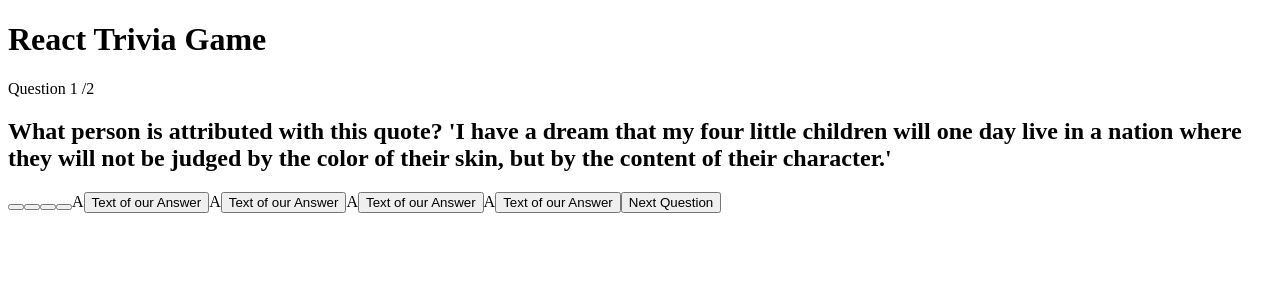
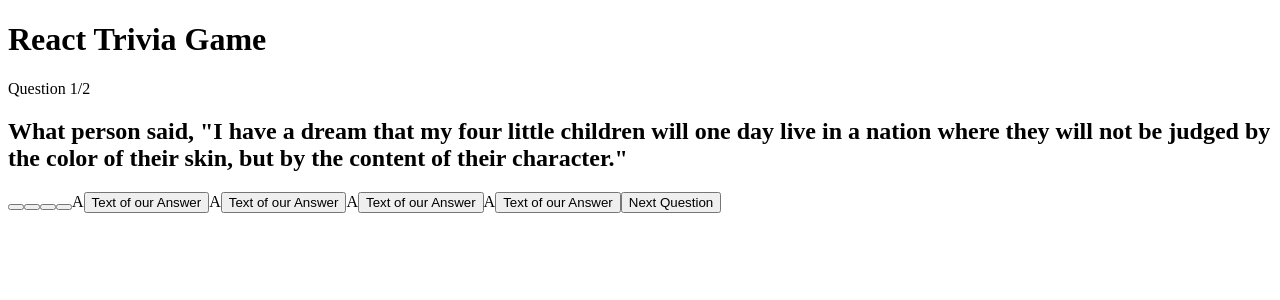
Before and after one commit to danny-englander/react-trivia-game, a React (Create React App) app: page / in a window 1280 px wide. Shown: the top 300 px of the page. Built offline with nearby package versions, Linux system fonts and the light colour scheme; the HTML template or start-up script is replaced by a standard one.

Commit message:
Add the finish page testing if the game is done or not

```diff
--- a/src/components/Game.jsx
+++ b/src/components/Game.jsx
@@ -9,8 +9,23 @@ const Game = () => {
 
   return (
     <>
+      {/* If showResults is true. */}
+      {gameState.showResults && (
+        <>
+          <h1 className="">Congratulations!</h1>
+          You have finished the game You've got 4 of
+          {gameState.questions.length}
+          <button onClick={() => dispatch({ type: 'RESTART_GAME' })}>
+            Play again!
+          </button>
+        </>
+      )}
+
+      {/* If showResults is false. */}
+      {!gameState.showResults && (
+        <>
           <p className="">
-        Question {gameState.currentQuestionIndex + 1} /
+            Question {gameState.currentQuestionIndex + 1}/
             {gameState.questions.length}
           </p>
 
@@ -23,6 +38,8 @@ const Game = () => {
             Next Question
           </button>
         </>
+      )}
+    </>
   )
 }
 
--- a/src/components/Question.jsx
+++ b/src/components/Question.jsx
@@ -7,10 +7,11 @@ const Question = () => {
   const [gameState] = useContext(GameContext)
   // Define the question
   const currentQuestion = gameState.questions[gameState.currentQuestionIndex]
-  console.log('Question', gameState)
+  console.log('currentQuestion', currentQuestion)
   return (
     <>
-      <h2>{currentQuestion.question}</h2>
+      <h2>{currentQuestion.dataQuestion}</h2>
+
       <button></button>
       <button></button>
       <button></button>
--- a/src/contexts/GameContext.js
+++ b/src/contexts/GameContext.js
@@ -1,8 +1,6 @@
 import React, { createContext, useReducer } from "react";
-
 // Import the game data.
 import questions from '../data/GameData'
-
 // Implement useReducer to separate the business logic from components.
 // This allows for global context (props) that can be accessed from any component.
 // This method makes the app more scalable.
@@ -10,23 +8,41 @@ import questions from '../data/GameData'
 const initialState = {
   currentQuestionIndex: 0,
   questions,
+  showResults: false,
+  answers: [],
 }
 
+// Define the reducer with state and action props.
 const reducer = (state, action) => {
   // Test for NEXT_QUESTION, increment by 1 for each question.
   if (action.type === 'NEXT_QUESTION') {
+    // Define a state that allows for the end of the game so we can go to the results page.
+    const showResults = state.currentQuestionIndex === state.questions.length - 1;
+    // True / False test if we have reached the end of our questions.
+    // Use a Conditional (ternary) operator here to test.
+    const currentQuestionIndex = showResults
+      ? state.currentQuestionIndex
+      : state.currentQuestionIndex + 1;
+    // Return the state and count upward for each question for the next button.
     return {
       ...state,
-      currentQuestionIndex: state.currentQuestionIndex + 1,
-    }
+      currentQuestionIndex,
+      showResults
+    };
   }
 
+  // Start the game over, i.e. return to the initial state.
+  if (action.type === 'RESTART_GAME') {
+    return initialState
+  }
   // Return the first argument of the state.
   return state
-}
+};
 
+// Export the global context.
 export const GameContext = createContext()
-
+// Create a wrapper, "<GameProvider>" that renders children with the state.
+// This gets wrapped around the <Game /> component call in App.js
 export const GameProvider = ({ children }) => {
   // useState is good but not always scalable so we can implement useReducer instead.
   // Define and read the state.
--- a/src/data/gameData.js
+++ b/src/data/gameData.js
@@ -1,27 +1,27 @@
 const questionData = [
   {
-    question: "What person is attributed with this quote? 'I have a dream that my four little children will one day live in a nation where they will not be judged by the color of their skin, but by the content of their character.'",
-    incorrectAnswers: [
+    dataQuestion: "What person said, \"I have a dream that my four little children will one day live in a nation where they will not be judged by the color of their skin, but by the content of their character.\" ",
+    dataIncorrect: [
       "Harriet Tubman",
       "Rosa Parks",
       "Malcom X",
     ],
-    correctAnswers: [
+    dataCorrect: [
       "Martin Luther King",
     ],
-    questionIcon: ""
+    dataBG: "foo_icon"
   },
   {
-    question: "Fatima has 10 Apples and LeToya has 20 Apples. If they each give 20% of their apples away, how many total apples are left between the 2 people?'",
-    incorrectAnswers: [
+    dataQuestion: "Fatima has 10 Apples and LeToya has 20 Apples. If they each give 20% of their apples away, how many total apples are left between the 2 people?",
+    dataIncorrect: [
       "18 Apples",
       "22 Apples",
       "26 Apples",
     ],
-    correctAnswers: [
+    dataCorrect: [
       "24 Apples",
     ],
-    questionIcon: ""
+    dataBG: ""
   },
 ];
 
```
Lines whose indentation alone changed are shown as unchanged.
